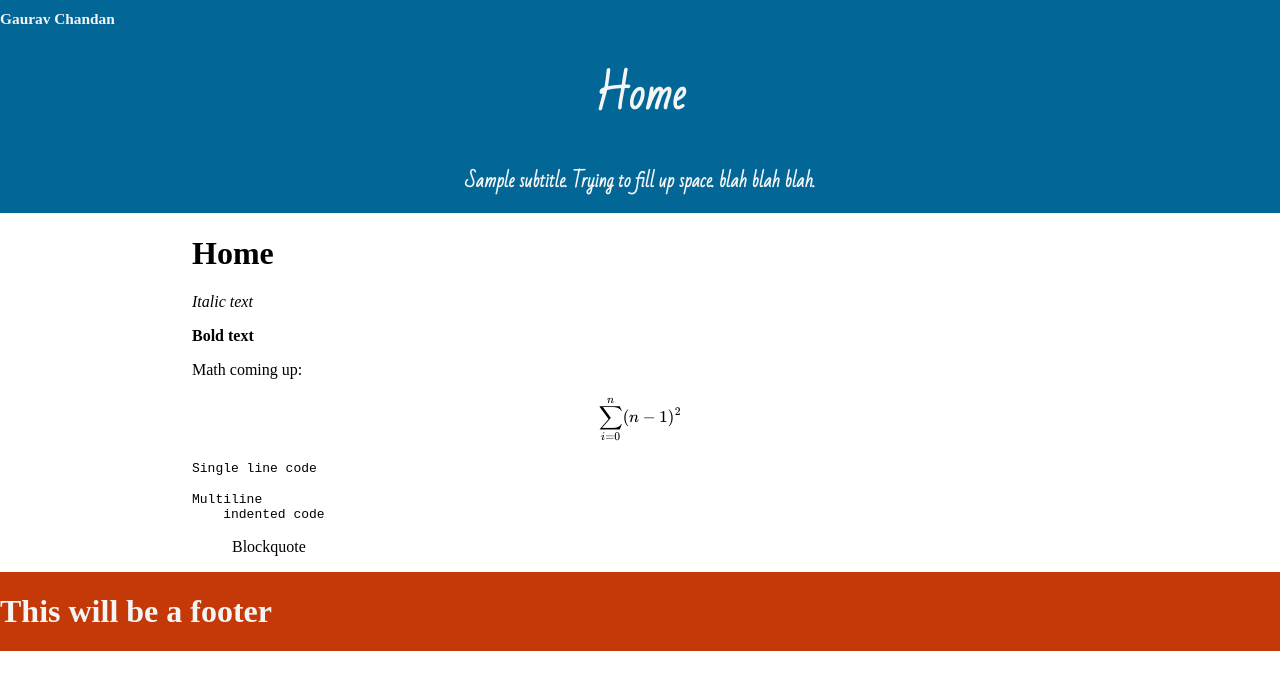
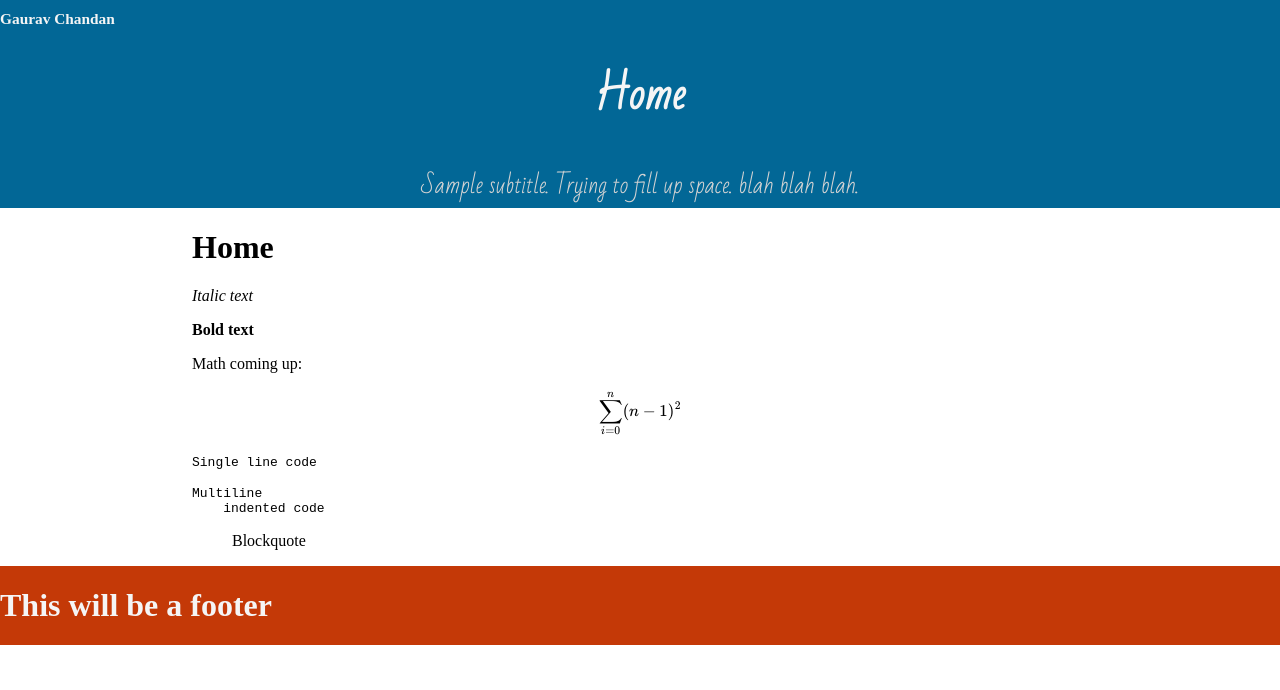
Before and after one commit to gauravchandan/gauravchandan.github.io, a Jekyll site: the page built from index.md, in a window 1280 px wide. Shown: the top 690 px of the page. Built offline with Jekyll 4.4.1, drawn with Linux system fonts in a browser that asks for light colours; formulas are drawn with MathJax 3.

Commit message:
Added animation

```diff
--- a/_layouts/default.html
+++ b/_layouts/default.html
@@ -17,7 +17,7 @@
         <div class="grid-header">
             <h1 class="site-name">{{ site.name }}</h1>
             <h1 class="page-title"><center>{{ page.title }}</center></h1>
-            <h2 class="page-subtitle"><center>{{ page.subtitle }}</center></h2>
+            <div class="page-subtitle"><center>{{ page.subtitle }}</center></div>
         </div>
 
 
--- a/_sass/gridstyle.scss
+++ b/_sass/gridstyle.scss
@@ -4,8 +4,9 @@
 .grid-header{
     grid-area: header;
     background-color: rgb(2, 103, 150);
-    color: whitesmoke;
 }
+
+
 
 /* Grid item which contains the main content such as the matter of a blog post or a list of blog posts on the homepage */
 .grid-content{
--- a/_sass/typography.scss
+++ b/_sass/typography.scss
@@ -1,11 +1,23 @@
 /* To be used for the site title, i.e Gaurav Chandan */
 .grid-header .site-name{
     font-size: 1.2vw;
+    color: whitesmoke;
 }
 /* To be used for the page title, i.e About or Welcome or Home, etc */
 .grid-header .page-title{
     font-size: 4.5vh;
     font-family: 'Bad Script', cursive; /* The included google font for page title and subtitle */
+    color: whitesmoke;
+    animation: pulse 1s ease 1; /* Animation for slow fade in */
+    /* Configuration of animation below */
+    @keyframes pulse {
+        0%{
+            color: rgba(245, 245, 245, 0);
+        }
+        100%{
+            color: whitesmoke;
+        }
+    }
 }
 
 /* To be used for page subtitle, for example a prologue type thingy for blog posts */
@@ -13,6 +25,17 @@
     margin-left: 5vw;
     margin-right: 5vw;
     word-wrap: break-word;
-    font-size: 2vh;
+    font-size: 2.5vh;
     font-family: 'Bad Script', cursive; /* The included google font for page title and subtitle */
+    color: lightgray;
+    animation: pulse 2s ease 1; /* Animation for slow fade in */
+    /* Configuration of animation below */
+    @keyframes pulse {
+        0%{
+            color: rgba(211, 211, 211, 0);
+        }
+        100%{
+            color: lightgray;
+        }
+    }
 }
```
Also changed, not shown: 4 other files.
